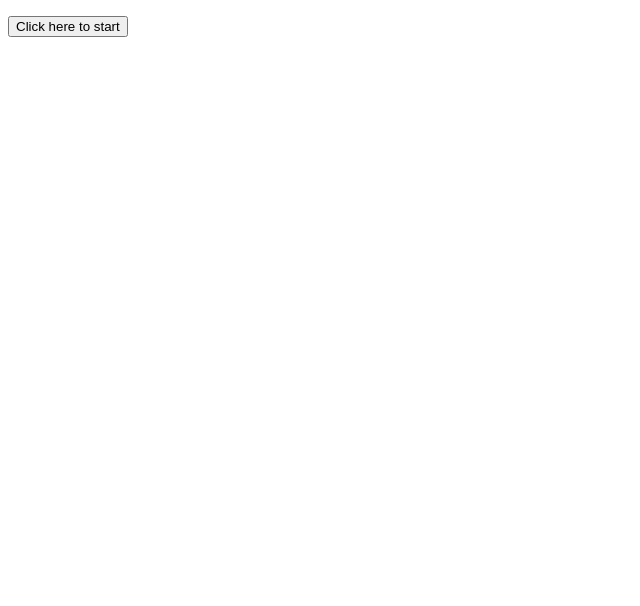
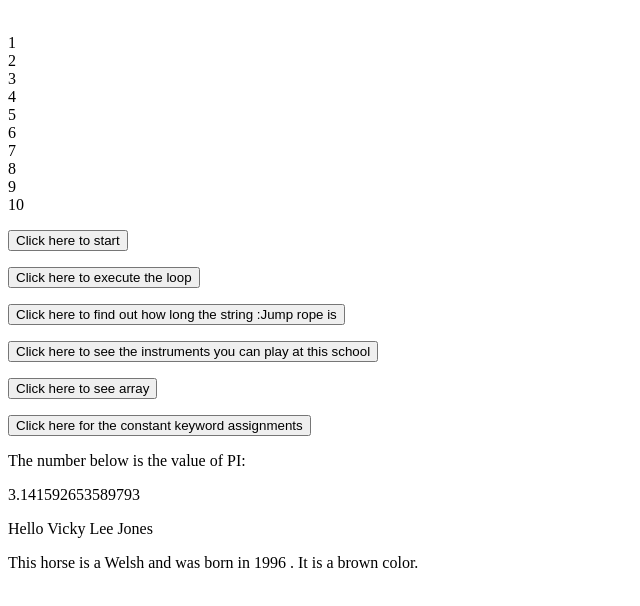
Before and after one commit to vlj8008/Basic-JavaScript-Projects, a plain HTML site: page Project10_loops_arrays/index.html in a window 1280 px wide. Both pictures are taken after a click on the button "Click here to start". Shown: the whole page, without its empty margins (0-640 px from the left). Drawn offline with Linux system fonts and the light colour scheme.

Commit message:
Trouble with this code.
On line 114 I created an object. When I went to run it nothing happened. I used the console in the google dev tools and it indicated there was a problem with the earlier function on line 104.
What doesn't make sense is that this function was working before I tried to do the second function
What is happening here.
Please also note I have "defer" in my script tag.

```diff
--- a/Project10_loops_arrays/JS/main.js
+++ b/Project10_loops_arrays/JS/main.js
@@ -1,11 +1,124 @@
 // Tech Acad example of While Loop
 
-function count_To_Ten(){
-    var Digit = "";
-    var X = 1;
-    while (X < 11){
-        Digit += "<br>" + X;
-        X++;
+function count_To_Ten() {
+    var Digit = ""; // Declaring variable "Digit" and empty string.
+    var X = 1; // Declaring the variable "X" equals one.
+    while (X < 11) { // While these conditions exist do the code underneath. The condition is that X needs to be less than 11.
+        Digit += "<br>" + X; // the "+=" adds the value of the right operand to the "digit" variable.
+        X++; // then increment operator adds one to the X variable.
     }
-    document.getElementById("Counting_to_ten").innerHTML=Digit;
+    document.getElementById("Counting_to_ten").innerHTML = Digit;
 }
+
+//My While Loop example
+
+function Call_Loop() {
+    var text = "";
+    var i = 11;
+    while (i > 0) {
+        text += "<br>The number is " + i;
+        i--;
+    }
+    document.getElementById("Loop").innerHTML = text;
+}
+
+// JS string length function
+
+function stringLength() {
+    var str = "Jump rope";
+    var n = str.length; // includes the space in the calculation of how long the string length is.
+    document.getElementById("string_length").innerHTML = n;
+
+}
+
+//For Loop assignment
+
+var instruments = ["Drums", "Piano", "Flute", "Oboe", "Zylophone"]; //creating a variable called "Instruments" using an array. An array allows you to store multiple variables
+//in to a single variable. The syntax for an array is square brackets with items separated by a comma.
+var content = "";
+var Y; // simply declaring a variable Y (but not assigning it yet)
+
+function for_loop() {
+    for (Y = 0; Y < instruments.length; Y++) { //This is the condition statement which means while this condition is in place execute the block of code beneath.
+        // "++" means add one to the Y variable (which is the array position) and return the value. So if "Y" is less than the instrument length (5) and one to the Y value.
+
+        content += instruments[Y] + "<br>"; // Assigning Instrument in position "Y" to the variable "content"
+
+    }
+
+    document.getElementById("list_of_instruments").innerHTML = content;
+}
+
+// Arrays assignment
+
+function array_function() {
+    var dog_pic = [];
+
+    dog_pic[0] = "eating dinner";
+    dog_pic[1] = "playing fetch";
+    dog_pic[2] = "sleeping";
+    dog_pic[3] = "burying a bone";
+    dog_pic[4] = "jumping";
+
+    document.getElementById("array").innerHTML = "In this picture the dog is " + dog_pic[2] + ".";
+}
+
+//Constant Keywords Assignment
+
+function constant_function() {
+    const race_horse_12 = { breed: "thoroughbred", name: "Red", color: "brown" }; //creating an object that is a constant.
+    races_won_first_year = 15; //assigning properties and values.
+    races_won_second_year = 19;
+    races_won_third_year = 25;
+    document.getElementById("constant").innerHTML = "The race horse " + race_horse_12.name + " in his third year won " + races_won_third_year + " races"; //using a property
+    //value and the "get element by ID" method.
+}
+
+function constant_function() {
+    const race_horse_12 = { breed: "thoroughbred", name: "Red", color: "brown" }; //creating an object that is a constant.
+    races_won_first_year = 15; //assigning properties and values.
+    races_won_second_year = 19;
+    races_won_third_year = 33; //changed value of "races won third year" from 25 to 33. This did change the output below to 33.
+    jockey_third_year = "Bob";//adding a new property and value
+    document.getElementById("constant").innerHTML = "The race horse " + race_horse_12.name + " in his third year won " + races_won_third_year + " races. His jockey was " + jockey_third_year;
+    //using the "get element by ID" method, and the added property (jockey_third_year) and the changed property (races_won_third_year).
+}
+
+// "let" keyword assignment
+
+var X = 82;
+document.write("<br>" + X);
+
+{
+    let X = 102;
+    document.write("<br>" + (X + 2));
+} // the "let" keyword only applies to this block of code.
+
+document.write("<br>" + (X + 2)); // JS uses the value 82, as it was the global variable.
+
+//Using Return function
+//Example 1
+function returnFunction() {
+    return Math.PI;
+}
+document.getElementById("return").innerHTML = returnFunction();
+//Example 2
+function myreturnFunction(name){
+    return "Hello " + name;
+}
+
+document.getElementById("return2").innerHTML=myreturnFunction("Vicky Lee Jones");
+
+//Creating object using "let" keyword and including properties and a method
+
+let horse={ //this "let" variable has global scope because declared outside the function, so means this variable can be accessed from anywhere
+// in the program.
+    breed: "Welsh", //Key value pair
+    color: "brown",
+    DOB: "1996",
+    description: function(){// this is a method as it is an action performed on the object.
+        return "This horse is a " + this.breed + " and was born in " + this.DOB + " . It is a " + this.color + " color.";
+    }
+
+};
+document.getElementById("horse").innerHTML = horse.description();
--- a/Project10_loops_arrays/index.html
+++ b/Project10_loops_arrays/index.html
@@ -3,7 +3,7 @@
 	<head>
 		<title>  </title>
 		<meta charset="utf-8">
-                <script src="JS/main.js" ></script>
+                <script  src="JS/main.js" defer ></script>
 
 	</head>
 
@@ -11,8 +11,48 @@
 
         <!--Tech Acad While Loop Example-->
 
-        <p id="Counting_to_Ten"></p>
+        <p id="Counting_to_ten"></p>
         <button onclick="count_To_Ten()">Click here to start</button>
+
+        <!--My While Loop Example-->
+
+        <p id="Loop"></p>
+        <button onclick="Call_Loop()">Click here to execute the loop</button>
+
+        <!--String length example-->
+
+        <p id="string_length"></p>
+        <button onclick="stringLength()">Click here to find out how long the string :Jump rope is</button>
+
+        <!--For Loop Example-->
+
+        <p id="list_of_instruments"></p>
+        <button onclick="for_loop()">Click here to see the instruments you can play at this school</button>
+
+        <!--Arrays assignment-->
+
+        <p id="array"></p>
+        <button onclick="array_function()">Click here to see array</button>
+
+        <!--Constant Keywords Assignment-->
+
+        <p id="constant"></p>
+        <button onclick="constant_function()">Click here for the constant keyword assignments</button>
+
+        <!--Using return function-->
+        <!--Example 1-->
+
+        <p>The number below is the value of PI:</p>
+        <p id="return"></p>
+
+        <!--Example 2-->
+
+        <p id="return2"></p>
+
+        <!--Creating object using "let" keyword including properties and a method-->
+
+        <p id="horse"></p>
+
 
 
 
```
